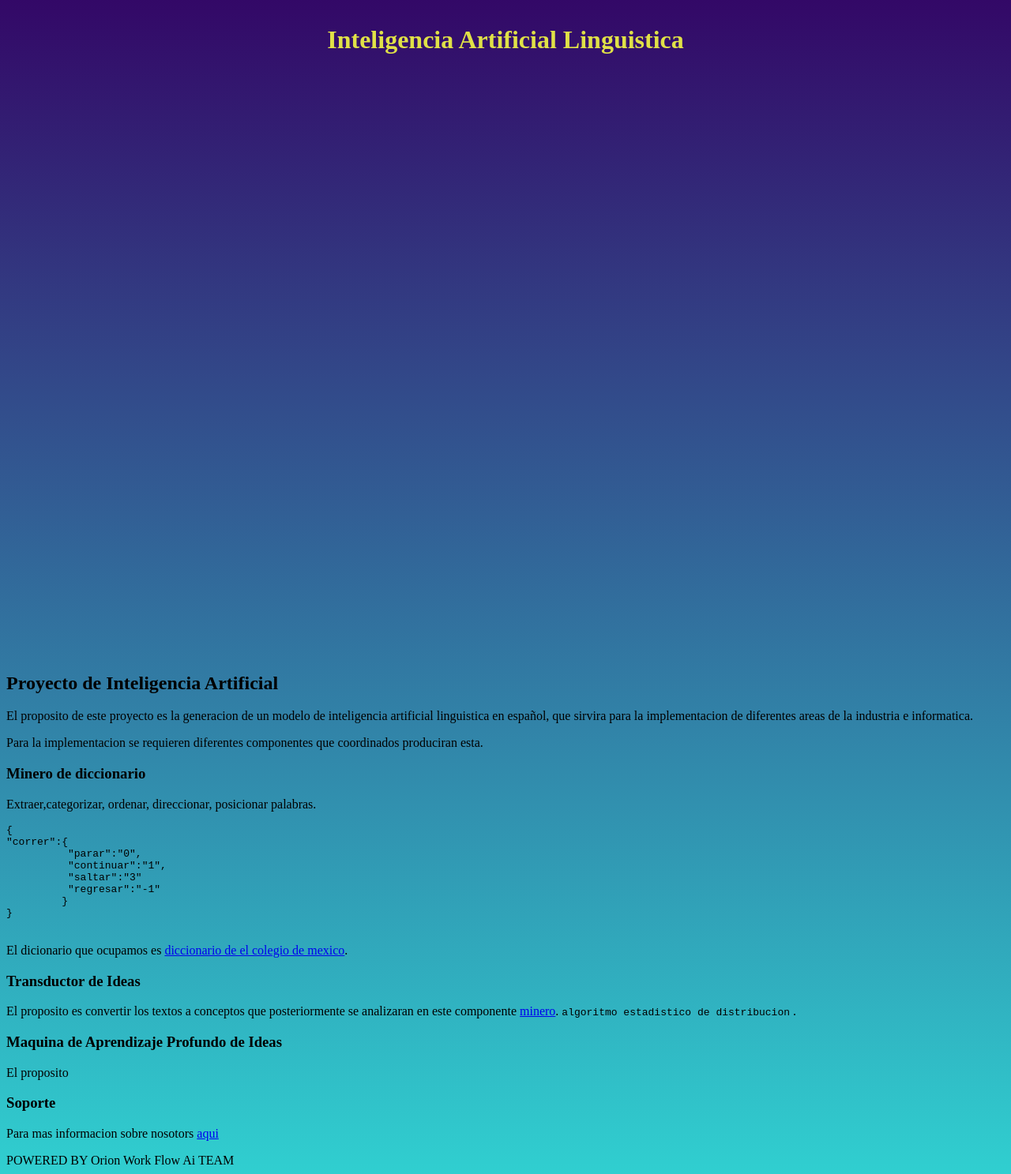
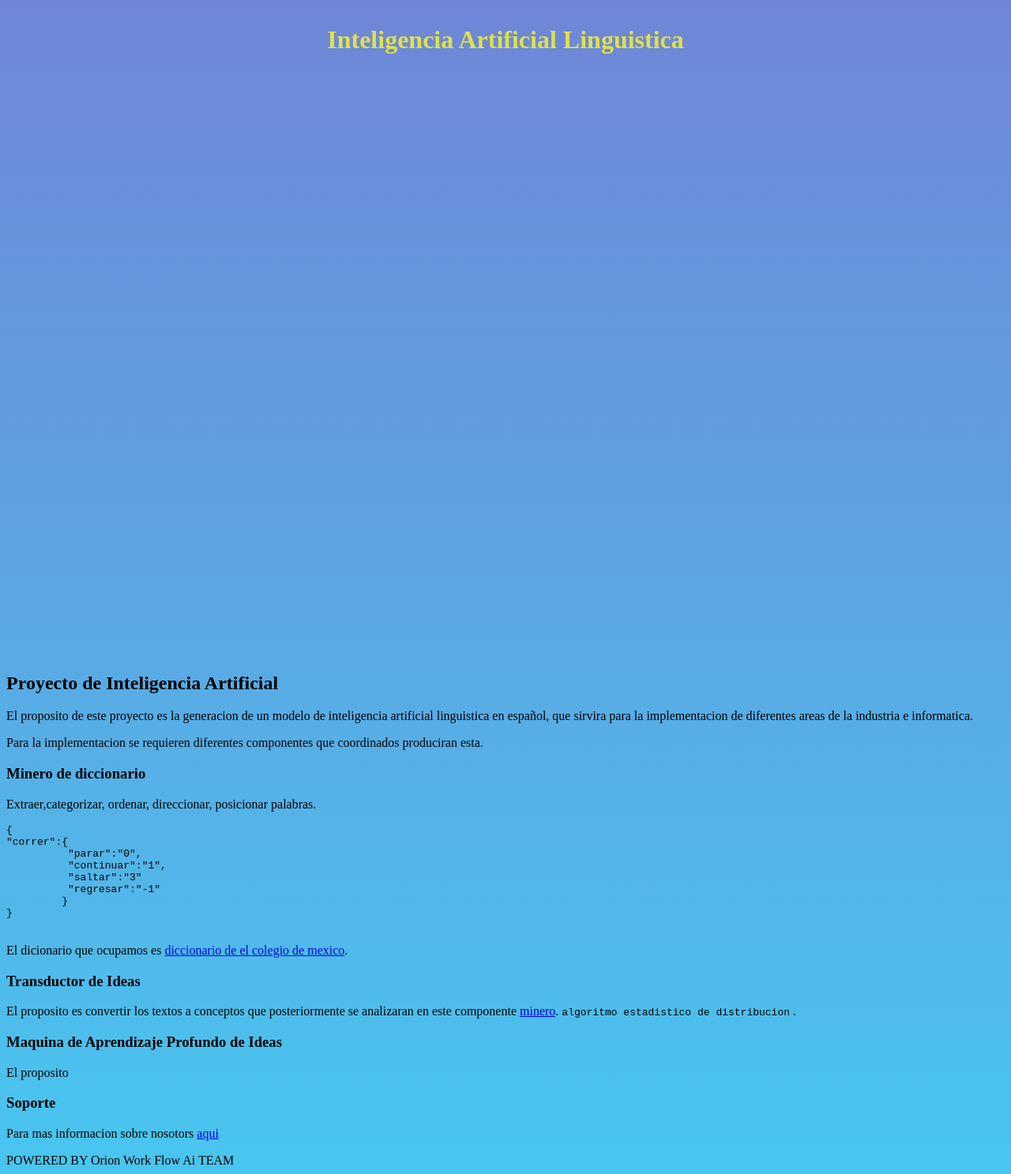
Before and after one commit to PT-Adrian/orionworkflow.github.io, a Jekyll site: the page built from index.md, in a window 1280 px wide. Shown: the whole page at 79% size. Built offline with Jekyll 4.4.1, drawn with Linux system fonts in a browser that asks for light colours; our own code applies the rules of GitHub Pages for plain Markdown files.

Commit message:
Update style.css

```diff
--- a/assets/css/style.css
+++ b/assets/css/style.css
@@ -1,6 +1,6 @@
 
 body {
-background-image: linear-gradient(to top, #30cfd0 0%, #330867 100%);
+background-image: linear-gradient(to top, #48c6ef 0%, #6f86d6 100%);
 }
 
 .sky {
```
